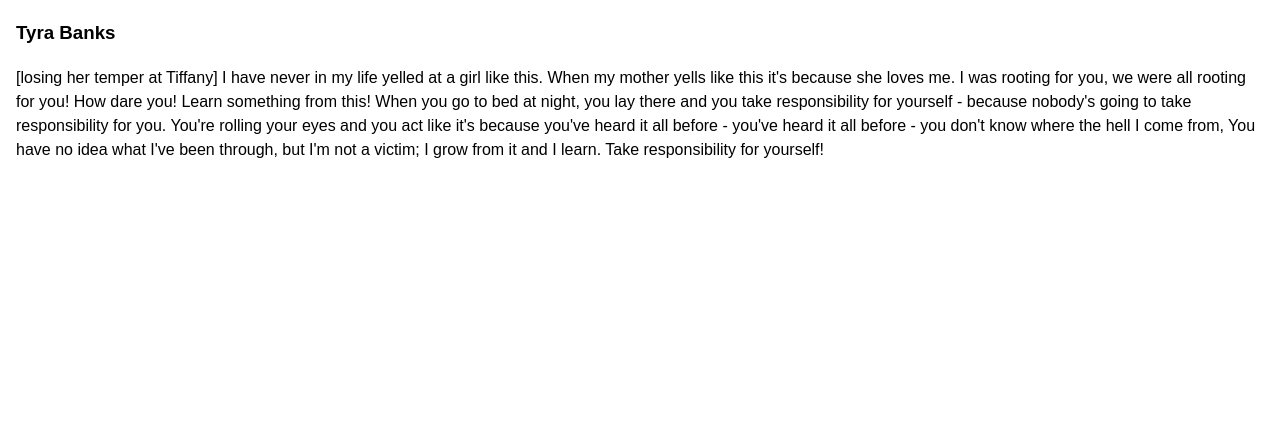
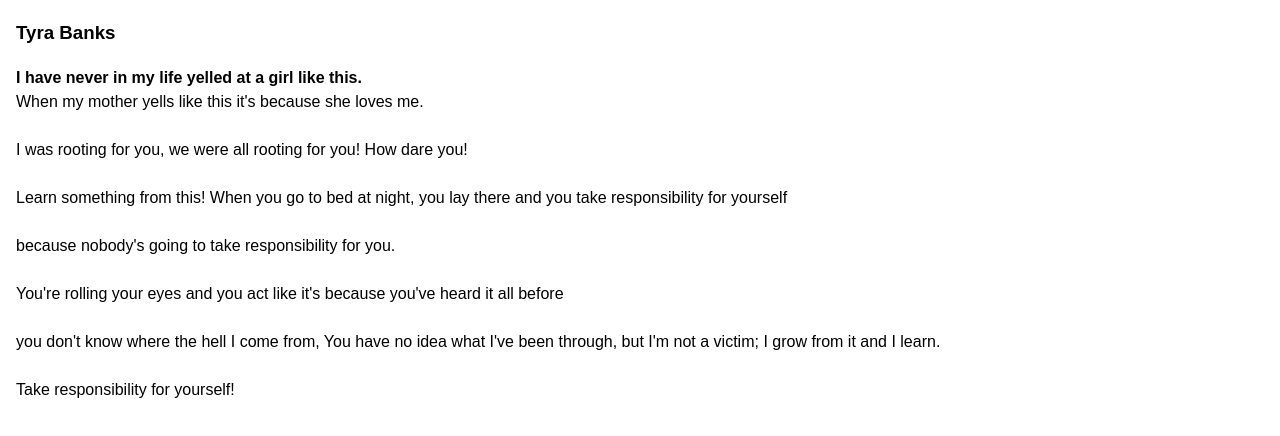
Before and after one commit to TreJpg/In-Class-Exercise-2, a plain HTML site: page index.html in a window 1280 px wide. Shown: the part 72-508 px from the top of the page. Drawn offline with Linux system fonts and the light colour scheme.

Commit message:
adding breaks

```diff
--- a/index.html
+++ b/index.html
@@ -5,7 +5,14 @@
   </head>
   <h1>We Were All Rooting For You</h1>
   <h3>Tyra Banks</h3>
-  <p>[losing her temper at Tiffany] I have never in my life yelled at a girl like this. When my mother yells like this it's because she loves me. I was rooting for you, we were all rooting for you! How dare you! Learn something from this! When you go to bed at night, you lay there and you take responsibility for yourself - because nobody's going to take responsibility for you. You're rolling your eyes and you act like it's because you've heard it all before - you've heard it all before - you don't know where the hell I come from, You have no idea what I've been through, but I'm not a victim; I grow from it and I learn. Take responsibility for yourself!</p>
+  <p> <strong> I have never in my life yelled at a girl like this.</strong>
+   <br> When my mother yells like this it's because she loves me.</br>
+   <br>I was rooting for you, we were all rooting for you! How dare you! </br>
+   <br>Learn something from this! When you go to bed at night, you lay there and you take responsibility for yourself </br>
+   <br>because nobody's going to take responsibility for you. </br>
+   <br>You're rolling your eyes and you act like it's because you've heard it all before </br>
+   <br>you don't know where the hell I come from, You have no idea what I've been through, but I'm not a victim; I grow from it and I learn. </br>
+   <br>Take responsibility for yourself!</p> </br>
   <body>
   </body>
 </html>
```
